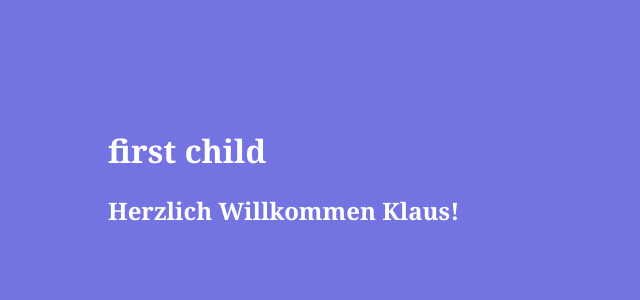
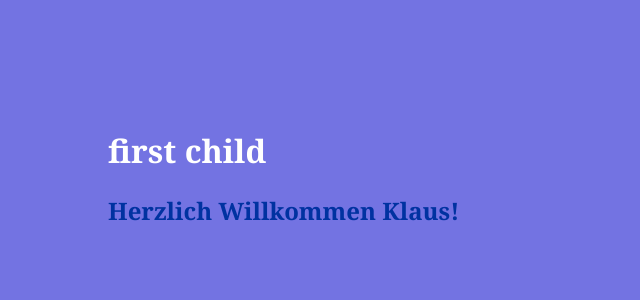
Before and after one commit to siggi-ai/Vue-Practice, a Vue app: page / in a window 1280 px wide. Shown: the top 300 px of the page, without its empty margins (0-640 px from the left). Built offline with nearby package versions, Linux system fonts and the light colour scheme.

Commit message:
new color child

```diff
--- a/src/components/Willkommen.vue
+++ b/src/components/Willkommen.vue
@@ -13,4 +13,7 @@ export default {
 </script>
 
 <style scoped>
+h2 {
+    color: #0032a1;
+}
 </style>
```
